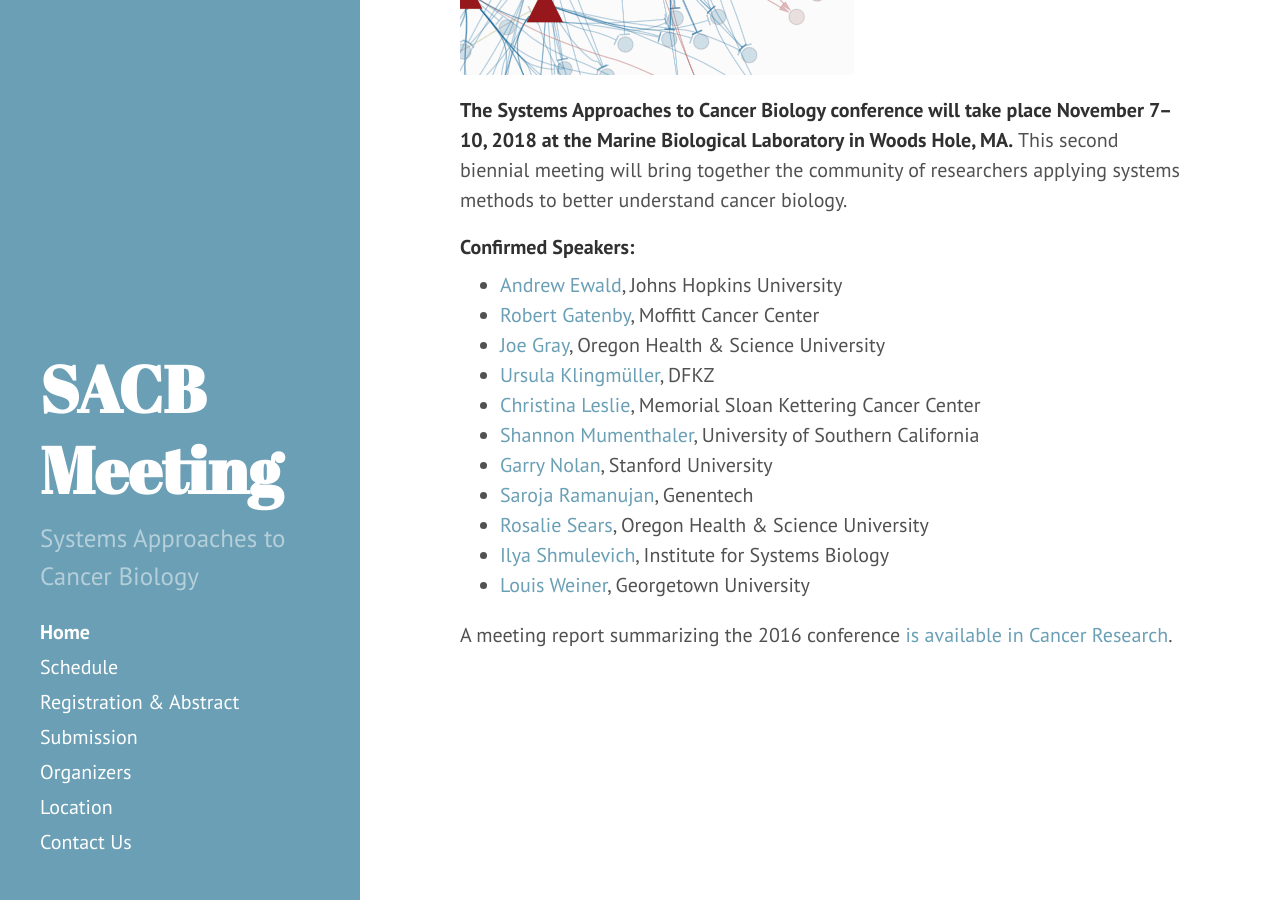
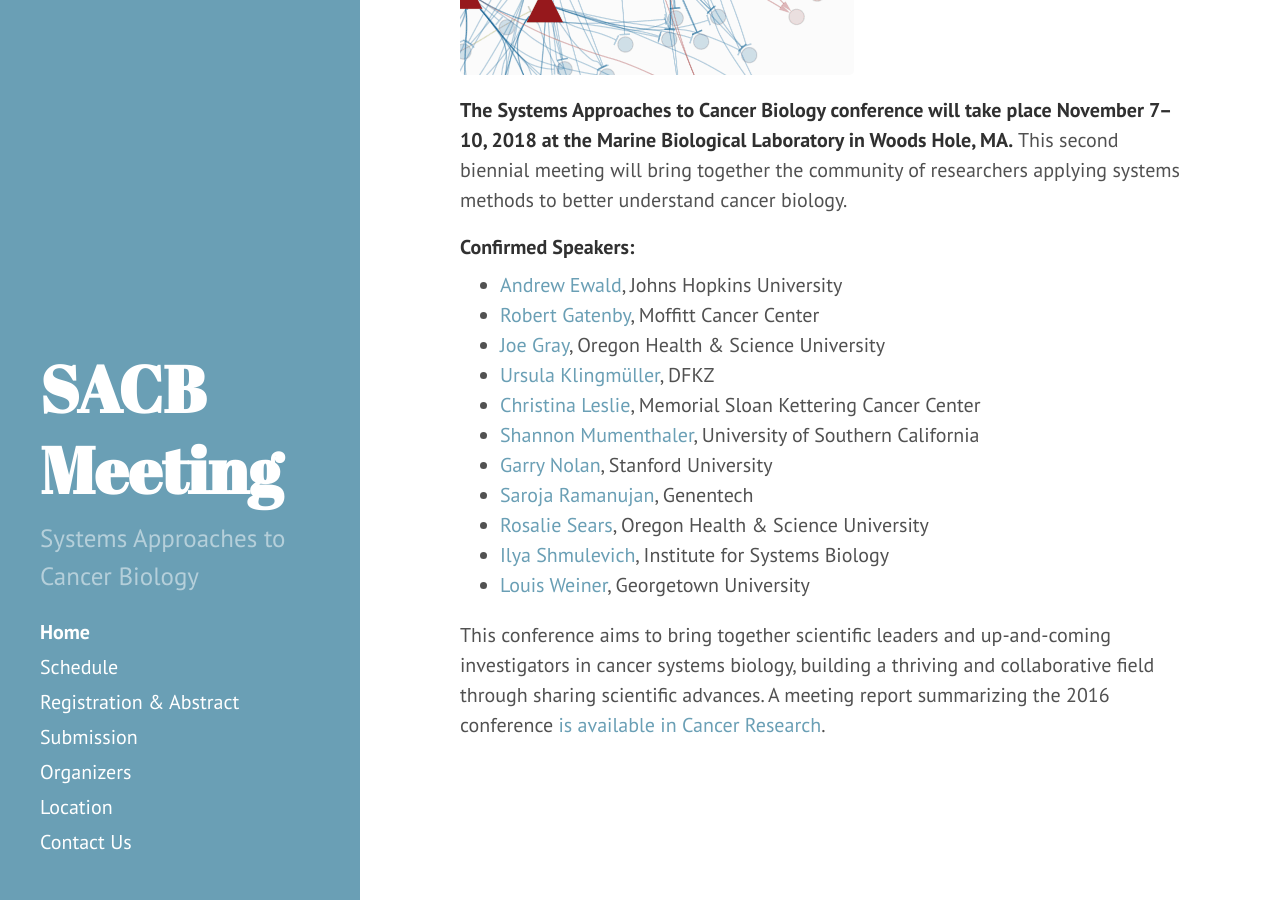
Before and after one commit to AECCSB/sacb-meeting, a Jekyll site: the page built from index.md, in a window 1280 px wide and 900 px high, scrolled down 509 px. Built offline with Jekyll 4.4.1, drawn with Linux system fonts in a browser that asks for light colours.

Commit message:
Add mission blurb

```diff
--- a/index.md
+++ b/index.md
@@ -23,4 +23,4 @@
 - [Ilya Shmulevich](https://www.systemsbiology.org/bio/ilya-shmulevich-phd/), Institute for Systems Biology
 - [Louis Weiner](https://lombardi.georgetown.edu/about/director.html), Georgetown University
 
-A meeting report summarizing the 2016 conference [is available in Cancer Research](http://cancerres.aacrjournals.org/content/76/23/6774).
+This conference aims to bring together scientific leaders and up-and-coming investigators in cancer systems biology, building a thriving and collaborative field through sharing scientific advances. A meeting report summarizing the 2016 conference [is available in Cancer Research](http://cancerres.aacrjournals.org/content/76/23/6774).
```
